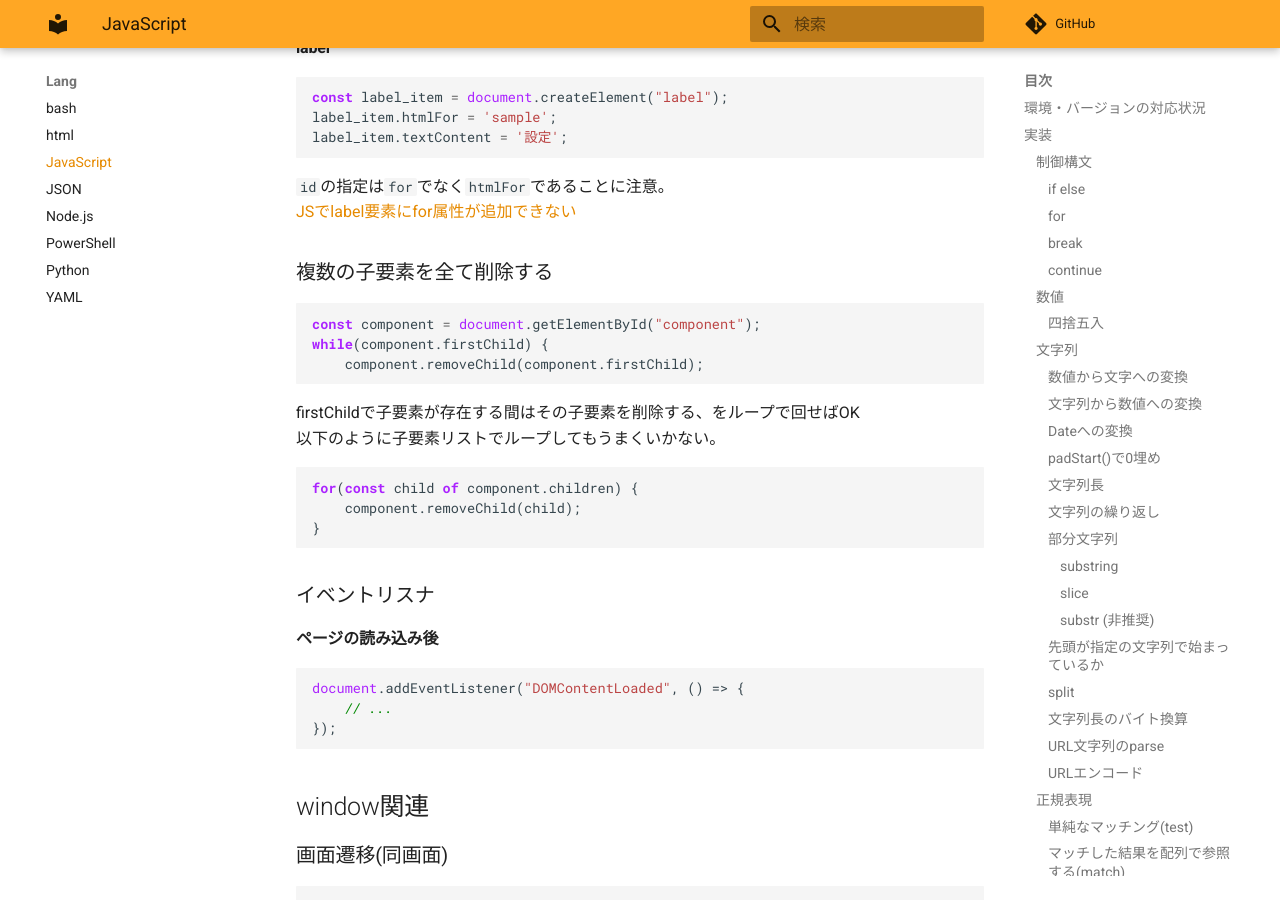
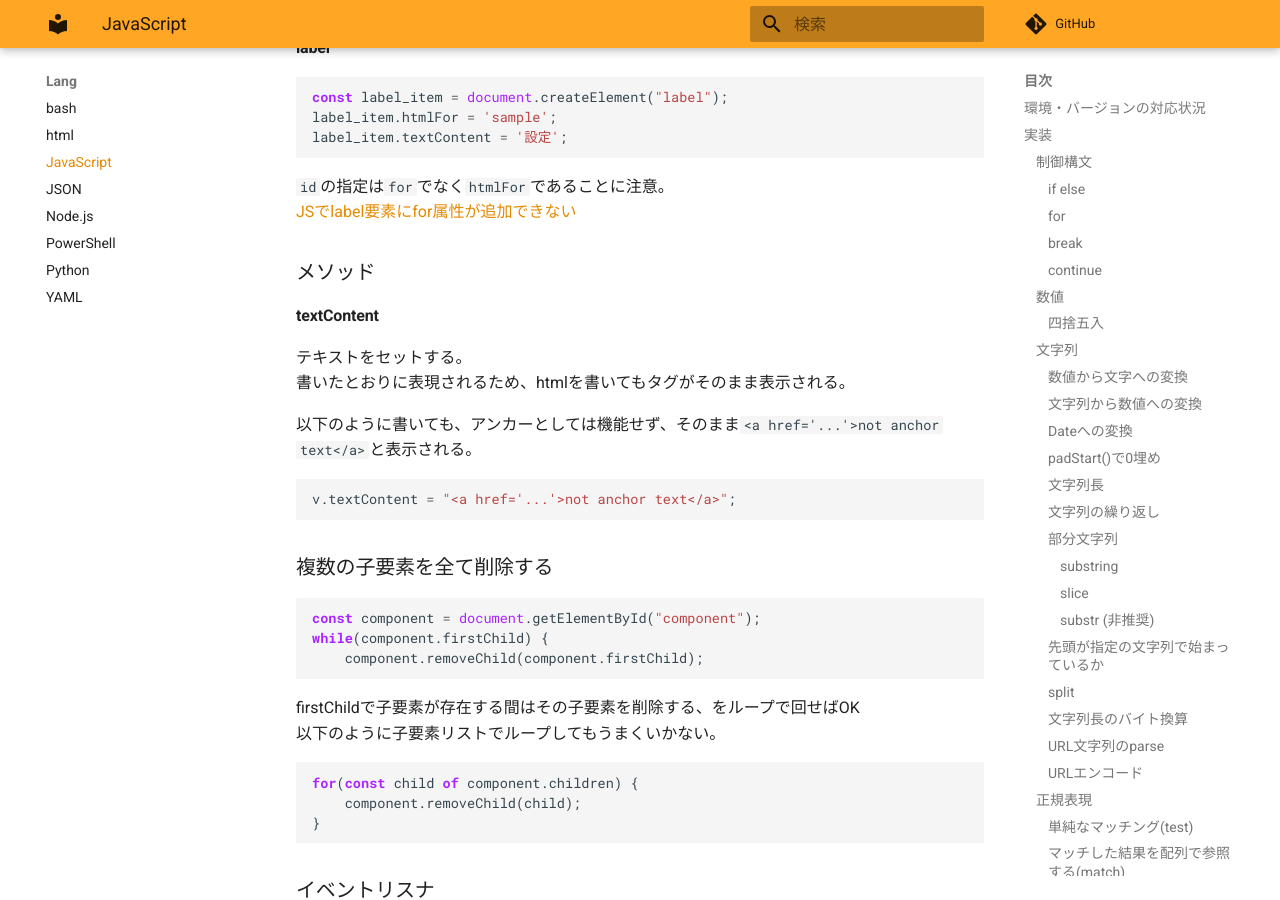
Before and after one commit to zaki-lknr/docs, an MkDocs documentation site: the page built from docs/lang/js.md, in a window 1280 px wide and 900 px high, scrolled down 16057 px. Built offline with MkDocs 1.6.1 and Material for MkDocs 9.7.7, drawn with Linux system fonts in a browser that asks for light colours; comment, search, counter and statistics services are not loaded.

Commit message:
add: lang/javascript: textContent

````diff
--- a/docs/lang/js.md
+++ b/docs/lang/js.md
@@ -856,6 +856,19 @@ label_item.textContent = '設定';
 `id`の指定は`for`でなく`htmlFor`であることに注意。
 [JSでlabel要素にfor属性が追加できない](https://teratail.com/questions/140944)
 
+### メソッド
+
+#### textContent
+
+テキストをセットする。
+書いたとおりに表現されるため、htmlを書いてもタグがそのまま表示される。
+
+以下のように書いても、アンカーとしては機能せず、そのまま`<a href='...'>not anchor text</a>`と表示される。
+
+```javascript
+v.textContent = "<a href='...'>not anchor text</a>";
+```
+
 ### 複数の子要素を全て削除する
 
 ```javascript
````
